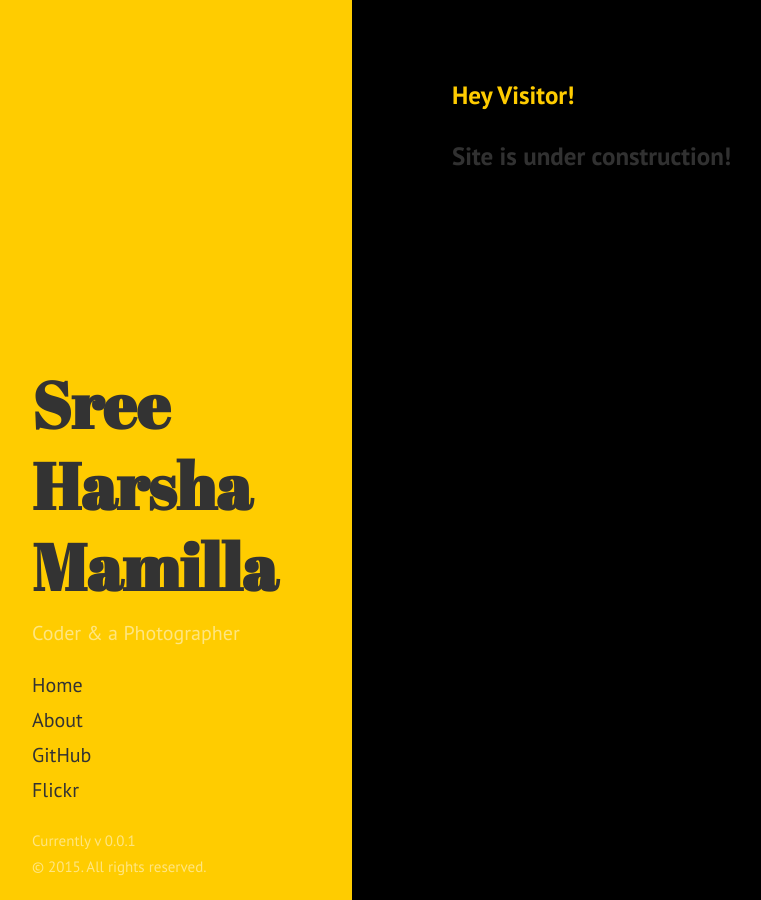
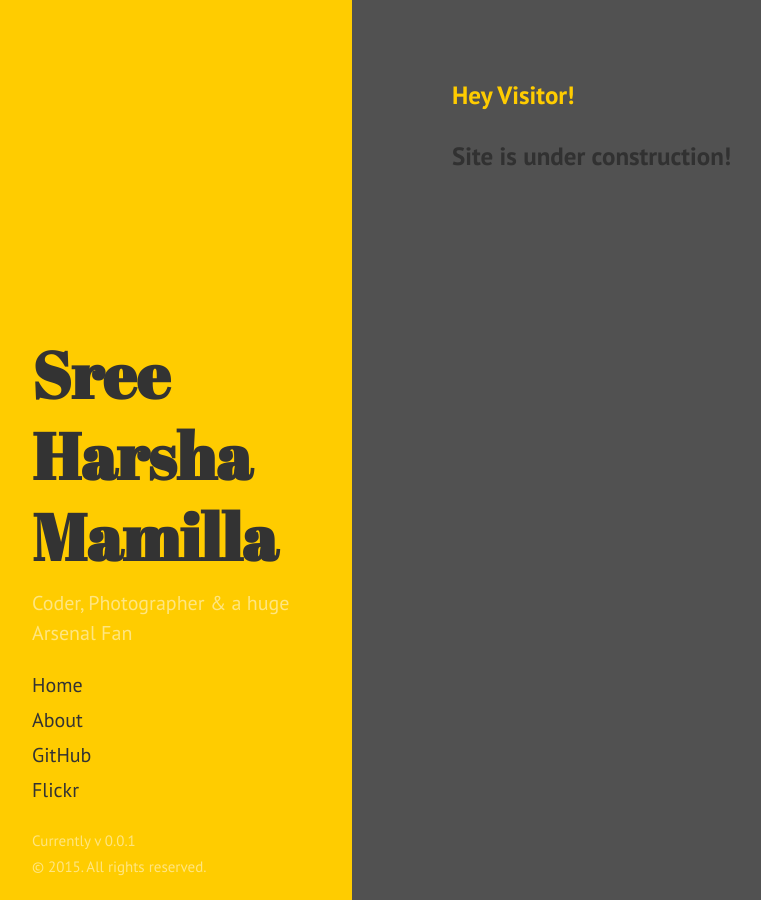
Before and after one commit to mavharsha/mavharsha.github.io, a Jekyll site: the page built from index.html, in a window 1280 px wide. Shown: the whole page, without its empty margins (8-769 px from the left). Built offline with Jekyll 4.4.1, drawn with Linux system fonts in a browser that asks for light colours.

Commit message:
Updated about

```diff
--- a/_includes/sidebar.html
+++ b/_includes/sidebar.html
@@ -7,7 +7,7 @@
         </span>
       </h1>
 
-	  <p class="">Coder & a Photographer</p>
+	  <p class="">Coder, Photographer & a huge Arsenal Fan</p>
     </div>
 
     <nav class="sidebar-nav">
--- a/_layouts/default.html
+++ b/_layouts/default.html
@@ -3,7 +3,7 @@
 
   {% include head.html %}
 
-  <body class="theme-base-0a" style="background-color:#000000">
+  <body class="theme-base-0a">
 
   {% include sidebar.html %}
 
--- a/public/css/poole.css
+++ b/public/css/poole.css
@@ -59,8 +59,8 @@ html {
 }
 
 body {
-  color: #515151;
-  background-color: #fff;
+  color: #fff;
+  background-color: #515151;
   -webkit-text-size-adjust: 100%;
       -ms-text-size-adjust: 100%;
 }
@@ -343,6 +343,7 @@ tbody tr:nth-child(odd) th {
 .post-title {
  color: #fc0;
  margin-top: 0;
+
 }
 
 /* Meta data line below post title */
```
